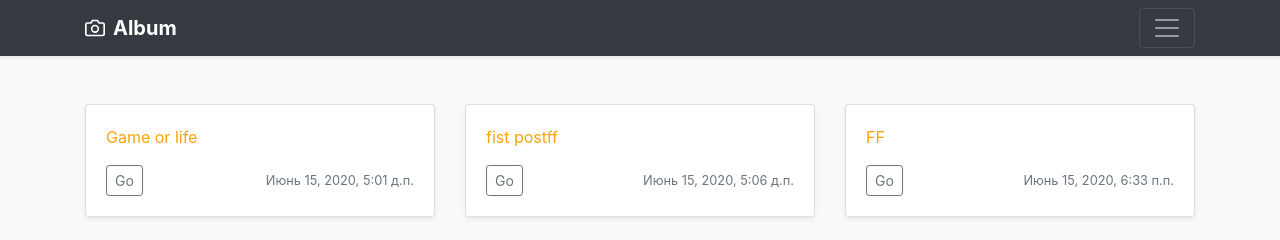
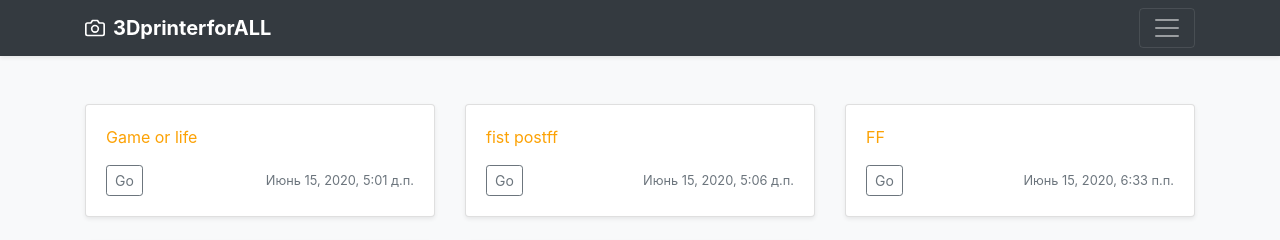
Before and after one commit to Alienation25/Blog-fist_prog-, a Django app: page / in a window 1280 px wide. Shown: the top 240 px of the page. Run offline with Django 3.2, Linux system fonts and the light colour scheme; data comes from the database, SQL or seed files in the repository; both versions use the stored data as it was after the commit; some libraries are stand-ins or nearby versions.

```diff
--- a/blog/templates/blog/post_list.html
+++ b/blog/templates/blog/post_list.html
@@ -33,7 +33,7 @@
     <div class="container d-flex justify-content-between">
       <a href="#" class="navbar-brand d-flex align-items-center">
         <svg xmlns="http://www.w3.org/2000/svg" width="20" height="20" fill="none" stroke="currentColor" stroke-linecap="round" stroke-linejoin="round" stroke-width="2" aria-hidden="true" class="mr-2" viewBox="0 0 24 24" focusable="false"><path d="M23 19a2 2 0 0 1-2 2H3a2 2 0 0 1-2-2V8a2 2 0 0 1 2-2h4l2-3h6l2 3h4a2 2 0 0 1 2 2z"></path><circle cx="12" cy="13" r="4"></circle></svg>
-        <strong>Album</strong>
+        <strong>3DprinterforALL</strong>
       </a>
       <button class="navbar-toggler" type="button" data-toggle="collapse" data-target="#navbarHeader" aria-controls="navbarHeader" aria-expanded="false" aria-label="Toggle navigation" id="button_head">
         <span class="navbar-toggler-icon"></span>
```
Also changed, not shown: db.sqlite3 (added), 1 other file.
